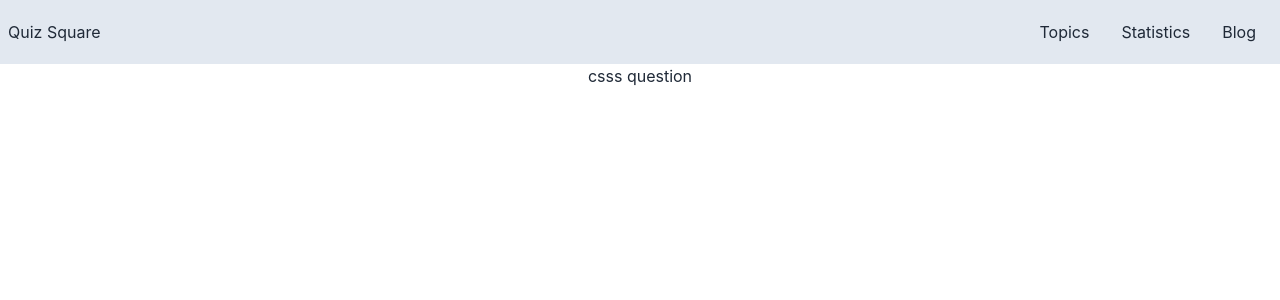
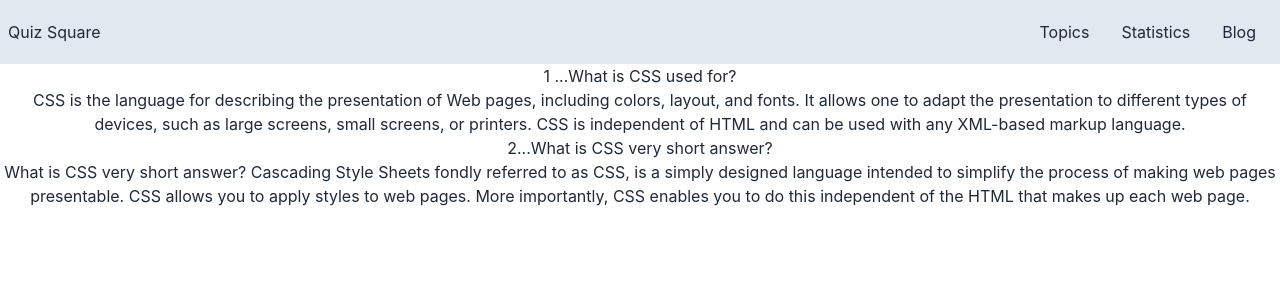
Before and after one commit to nahian255/private-public-project5, a React (Create React App) app: page /react/4 in a window 1280 px wide. Shown: the top 300 px of the page. Built offline with nearby package versions, Linux system fonts and the light colour scheme.

Commit message:
quiz part done

```diff
--- a/src/Component/Blog.jsx
+++ b/src/Component/Blog.jsx
@@ -3,7 +3,9 @@ import React from 'react';
 const Blog = () => {
     return (
         <div>
-            <h1>bloggg</h1>
+            <h1>Blog Part Question</h1>
+            <p>1..what is the purpose of react router?</p>
+            <p>React Router is a standard library for routing in React. It enables the navigation among views of various components in a React Application, allows changing the browser URL, and keeps the UI in sync with the URL.</p>
         </div>
     );
 };
--- a/src/Component/Css.jsx
+++ b/src/Component/Css.jsx
@@ -4,7 +4,11 @@ import React from 'react';
 const Css = () => {
     return (
         <div>
-            csss question
+            <p>1 ...What is CSS used for?</p>
+            <p>CSS is the language for describing the presentation of Web pages, including colors, layout, and fonts. It allows one to adapt the presentation to different types of devices, such as large screens, small screens, or printers. CSS is independent of HTML and can be used with any XML-based markup language.</p>
+            <p>2...What is CSS very short answer?</p>
+            <p>What is CSS very short answer?
+                Cascading Style Sheets fondly referred to as CSS, is a simply designed language intended to simplify the process of making web pages presentable. CSS allows you to apply styles to web pages. More importantly, CSS enables you to do this independent of the HTML that makes up each web page.</p>
         </div>
     );
 };
--- a/src/Component/Git.jsx
+++ b/src/Component/Git.jsx
@@ -3,7 +3,8 @@ import React from 'react';
 const git = () => {
     return (
         <div>
-            <h1>git</h1>
+            <p>1...What is git and why it is used?</p>
+            <p>Git (/ɡɪt/) is free and open source software for distributed version control: tracking changes in any set of files, usually used for coordinating work among programmers collaboratively developing source code during software development.</p>
         </div>
     );
 };
```
